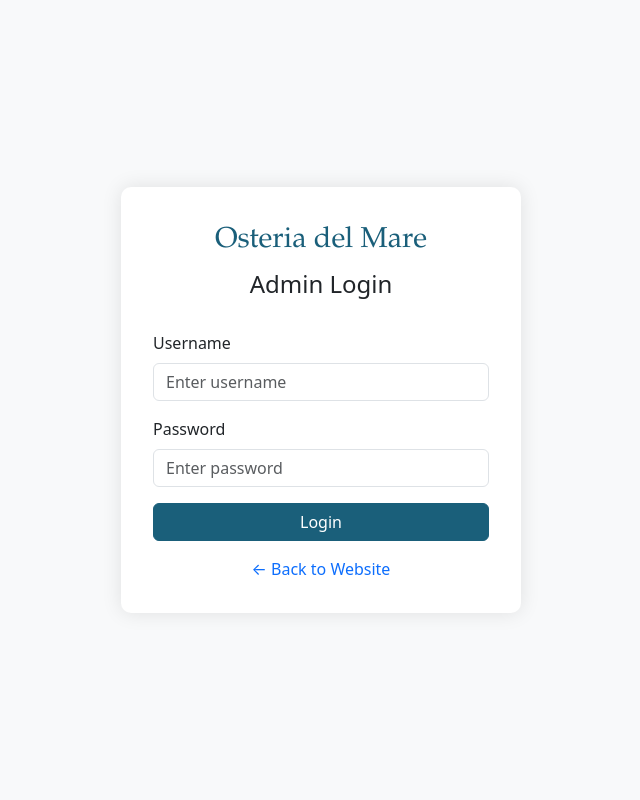
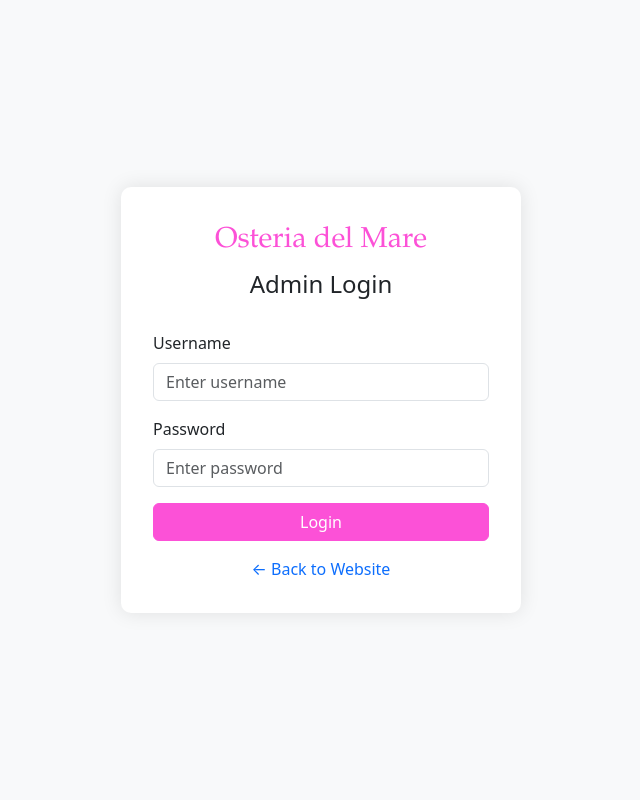
Before and after one commit to razaqn/isas2, a PHP site: page /admin/login.php in a window 1280 px wide. Shown: the whole page, without its empty margins (319-959 px from the left). Run offline with PHP 8.4, Linux system fonts and the light colour scheme.

Commit message:
pink pink

```diff
--- a/admin/dashboard.php
+++ b/admin/dashboard.php
@@ -53,12 +53,12 @@ try {
 
         .stat-icon {
             font-size: 2.5rem;
-            color: #1A5F7A;
+            color: #FC51D7;
             margin-bottom: 1rem;
         }
 
         .navbar {
-            background-color: #1A5F7A;
+            background-color: #FC51D7;
         }
 
         .navbar-brand {
--- a/admin/login.php
+++ b/admin/login.php
@@ -56,20 +56,20 @@ if ($_SERVER['REQUEST_METHOD'] === 'POST') {
         }
 
         .restaurant-name {
-            color: #1A5F7A;
+            color: #FC51D7;
             font-family: 'Palatino', serif;
             font-size: 1.8rem;
             margin-bottom: 0.5rem;
         }
 
         .form-control:focus {
-            border-color: #1A5F7A;
+            border-color: #FC51D7;
             box-shadow: 0 0 0 0.2rem rgba(26, 95, 122, 0.25);
         }
 
         .btn-primary {
-            background-color: #1A5F7A;
-            border-color: #1A5F7A;
+            background-color: #FC51D7;
+            border-color: #FC51D7;
         }
 
         .btn-primary:hover {
--- a/admin/menu.php
+++ b/admin/menu.php
@@ -22,7 +22,7 @@ try {
     <link rel="stylesheet" href="https://cdnjs.cloudflare.com/ajax/libs/font-awesome/6.0.0/css/all.min.css">
     <style>
         .navbar {
-            background-color: #1A5F7A;
+            background-color: #FC51D7;
         }
 
         .navbar-brand {
--- a/admin/messages.php
+++ b/admin/messages.php
@@ -68,7 +68,7 @@ try {
     <link rel="stylesheet" href="https://cdnjs.cloudflare.com/ajax/libs/font-awesome/6.0.0/css/all.min.css">
     <style>
         .navbar {
-            background-color: #1A5F7A;
+            background-color: #FC51D7;
         }
 
         .navbar-brand {
--- a/admin/orders.php
+++ b/admin/orders.php
@@ -45,7 +45,7 @@ try {
     <link rel="stylesheet" href="https://cdnjs.cloudflare.com/ajax/libs/font-awesome/6.0.0/css/all.min.css">
     <style>
         .navbar {
-            background-color: #1A5F7A;
+            background-color: #FC51D7;
         }
         .navbar-brand, .nav-link {
             color: white !important;
--- a/admin/reviews.php
+++ b/admin/reviews.php
@@ -50,7 +50,7 @@ if (isset($_POST['review_id']) && isset($_POST['action'])) {
     <link rel="stylesheet" href="https://cdnjs.cloudflare.com/ajax/libs/font-awesome/6.0.0/css/all.min.css">
     <style>
         .navbar {
-            background-color: #1A5F7A;
+            background-color: #FC51D7;
         }
 
         .navbar-brand {
--- a/index.php
+++ b/index.php
@@ -24,7 +24,7 @@ try {
     <link rel="stylesheet" href="https://cdnjs.cloudflare.com/ajax/libs/font-awesome/6.0.0/css/all.min.css">
     <style>
         :root {
-            --primary-color: #1A5F7A;
+            --primary-color: #FC51D7;
             --secondary-color: #86C8BC;
         }
 
--- a/menu.php
+++ b/menu.php
@@ -21,7 +21,7 @@ try {
     <link rel="stylesheet" href="https://cdnjs.cloudflare.com/ajax/libs/font-awesome/6.0.0/css/all.min.css">
     <style>
         :root {
-            --primary-color: #1A5F7A;
+            --primary-color: #FC51D7;
             --secondary-color: #86C8BC;
         }
 
@@ -73,7 +73,7 @@ try {
             position: absolute;
             top: -8px;
             right: -8px;
-            background-color: #1A5F7A;
+            background-color: #FC51D7;
             color: white;
             border-radius: 50%;
             padding: 2px 6px;
@@ -96,7 +96,7 @@ try {
         }
 
         .quantity-btn {
-            background: #1A5F7A;
+            background: #FC51D7;
             color: white;
             border: none;
             width: 25px;
```
Also changed, not shown: uploads/menu/67723e7432322.png (added).
